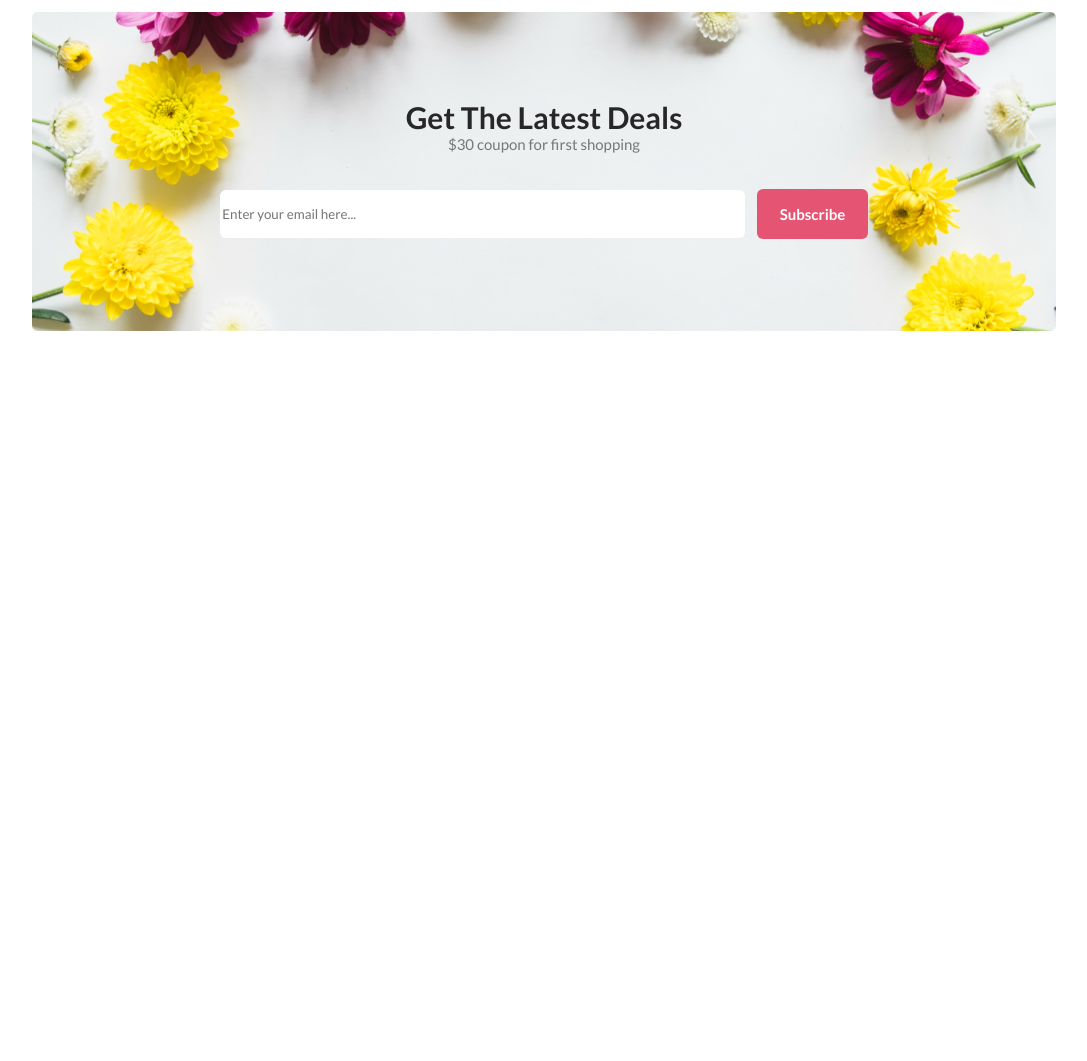
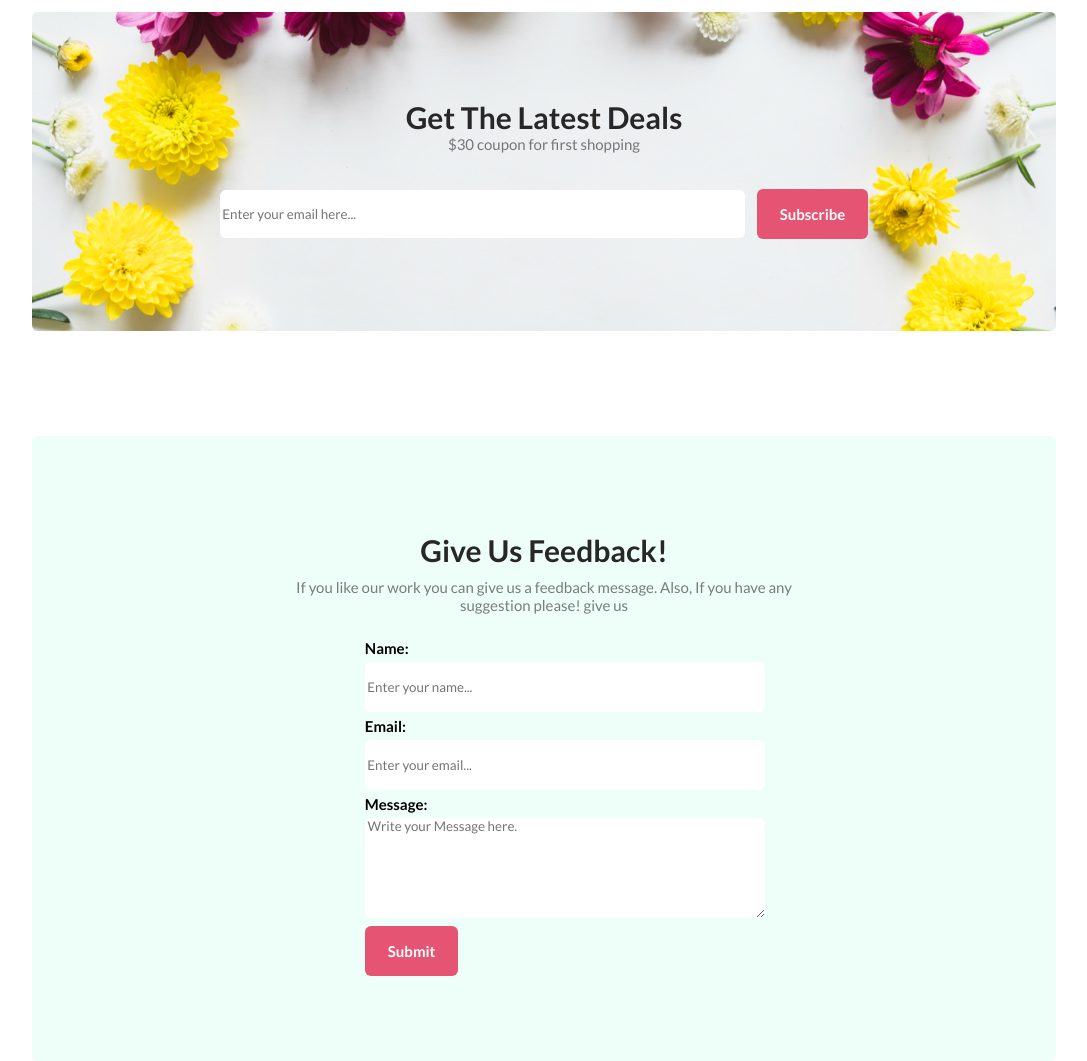
Before and after one commit to shuvajitmaitra/Flower-Shop-Assignment-1, a plain HTML site: page index.html in a window 1280 px wide. Shown: the part 2828-3889 px from the top of the page, without its empty margins (96-1183 px from the left). Before the commit the page ends 3168 px from the top, so only its background shows below. Drawn offline with Linux system fonts and the light colour scheme.

Commit message:
Self created feedback form added

```diff
--- a/index.html
+++ b/index.html
@@ -108,6 +108,23 @@
                 </div>
             </section>
     </main>
-    <footer></footer>
+    <!-- Section from myself which is a feedback section-->
+
+    <section class="feedback-section">
+        <h2 class="feedback-heading"> Give Us Feedback!</h2>
+        <p class="feedback-description"> If you like our work you can give us a feedback message. Also, If you have any suggestion please! give us</p>
+        <form>
+            <label for="name">Name: </label>
+            <input class="feedback-input" type="text" name="name" placeholder=" Enter your name...">
+            <label for="email">Email: </label>
+            <input class="feedback-input" type="email"  name="email" placeholder=" Enter your email...">
+            <label for="message">Message: </label>
+            <textarea  name="message" placeholder=" Write your Message here."></textarea>
+            <button class="feedback-button">Submit</button>
+        </form>
+    </section>
+    <footer>
+
+    </footer>
 </body>
 </html>
--- a/style.css
+++ b/style.css
@@ -268,3 +268,67 @@ span {
     font-size: 15px;
     font-weight: 600;
 }
+
+/* feedback section style  */
+
+.feedback-heading {
+    padding-top: 96px;
+    color: #272727;
+    text-align: center;
+    font-size: 30px;
+    font-weight: 700;
+    margin-top: 96px ;
+    margin-bottom: 10px;
+}
+.feedback-description {
+    width: 50%;
+    margin: auto;
+    color: rgba(39, 39, 39, 0.6);
+    text-align: center;
+    font-size: 15px;
+    font-weight: 300;
+}
+
+.feedback-section{
+    width: 80%;
+    margin: auto;
+    background-color: rgba(127, 255, 212, 0.13);
+    border-radius: 6px;
+}
+
+form{
+  width: 35%;
+  margin: 0 auto;
+  padding: 20px 0 80px 0;
+}
+label{
+    display: block;
+    font-size: 15px;
+    font-weight: 600;
+    margin: 5px 0;
+}
+.feedback-button{
+    display: block;
+    border: none;
+    background-color: #e55473;
+    color: #fff;
+    margin: 5px 0;
+    padding:16px 23px;
+    border-radius: 6px;
+    font-size: 15px;
+    font-weight: 600;
+}
+
+.feedback-input{
+    width: 400px;
+    height: 50px;
+    border: none;
+    border-radius: 6px;
+}
+
+textarea{
+    width: 400px;
+    height: 100px;
+    border: none;
+    border-radius: 6px;
+}
```
